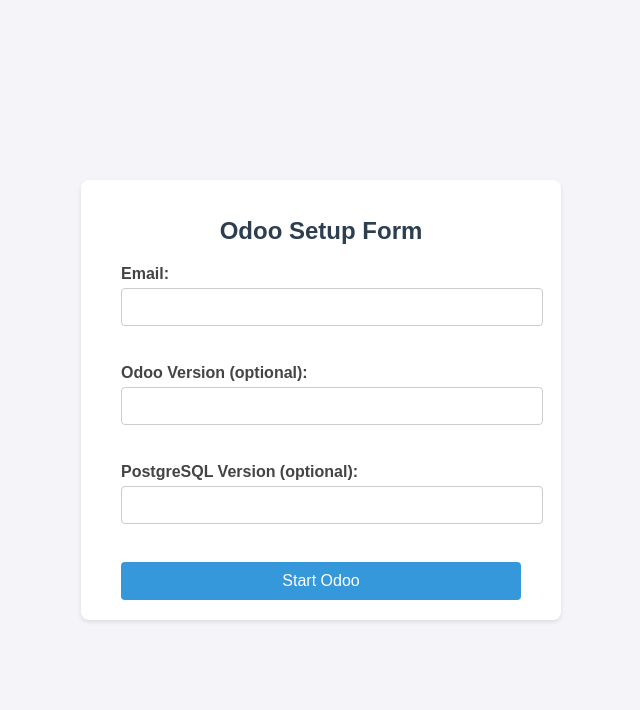
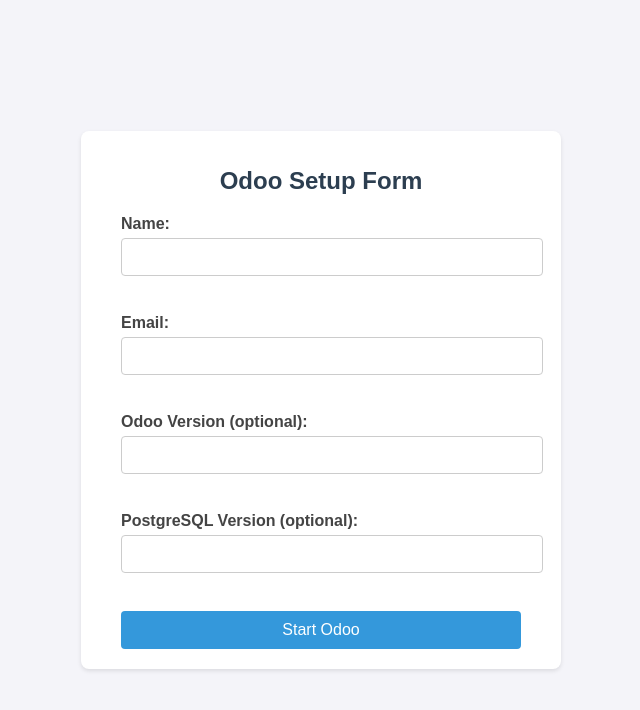
Before and after one commit to Drira22/odoo-vps-automatisation, a Flask app: page / in a window 1280 px wide. Shown: the top 710 px of the page, without its empty margins (319-959 px from the left). Run offline with Flask 3, Linux system fonts and the light colour scheme.

Commit message:
Automated Nginx configuration generation for new subdomains

```diff
--- a/app.py
+++ b/app.py
@@ -4,9 +4,12 @@
 import time
 from flask_mail import Mail, Message
 from celery import Celery
+import jinja2
+import ovh
 
 # Create the Mail instance
 mail = Mail()
+
 
 def create_app():
     app = Flask(__name__)
@@ -26,7 +29,9 @@
 
     return app
 
+
 app = create_app()
+
 
 def make_celery(app):
     celery = Celery(
@@ -44,12 +49,42 @@
     celery.Task = ContextTask
     return celery
 
+
 celery = make_celery(app)
 
+
+def create_nginx_config(subdomain, output_text):
+    try:
+        # Define the Nginx config path
+        nginx_config_path = f"/etc/nginx/sites-available/{subdomain}"
+
+        # write the config with elevated permissions
+        echo_process = subprocess.Popen(['sudo', 'tee', nginx_config_path], stdin=subprocess.PIPE,
+                                        stdout=subprocess.PIPE, stderr=subprocess.PIPE)
+        stdout, stderr = echo_process.communicate(input=output_text.encode())
+
+        if echo_process.returncode != 0:
+            print(f"Failed to write Nginx config: {stderr.decode()}")
+        else:
+            print(f"Nginx config file created: {nginx_config_path}")
+
+        # Symlink to sites-enabled with `sudo`
+        nginx_enabled_path = f"/etc/nginx/sites-enabled/{subdomain}"
+        if not os.path.exists(nginx_enabled_path):
+            subprocess.run(['sudo', 'ln', '-s', nginx_config_path, nginx_enabled_path], check=True)
+
+        # Reload Nginx with `sudo`
+        subprocess.run(['sudo', 'nginx', '-s', 'reload'], check=True)
+
+    except Exception as e:
+        print(f"Error writing Nginx config: {e}")
+
+
 @celery.task
-def create_docker_containers(odoo_version, postgres_version, user_email):
+def create_docker_containers(odoo_version, postgres_version, user_email, user_name):
     # Run the shell script to create containers
-    process = subprocess.Popen(['./start-odoo.sh', odoo_version, postgres_version], stdout=subprocess.PIPE, stderr=subprocess.PIPE)
+    process = subprocess.Popen(['./start-odoo.sh', odoo_version, postgres_version], stdout=subprocess.PIPE,
+                               stderr=subprocess.PIPE)
     stdout, stderr = process.communicate()
 
     if process.returncode != 0:
@@ -70,14 +105,48 @@
     while not os.path.exists(signal_file):
         time.sleep(1)  # Check every second
 
+    # Create the subdomain using the OVH API
+    client = ovh.Client(
+        endpoint='ovh-eu',
+        application_key='a8b1192f4fc8e8bc',
+        application_secret='de915d69df597c10a0ac9c78136b93c7',
+        consumer_key='a32112375888cff5d006fd91a67869bc'
+    )
+
+    subdomain = f"{user_name}.exploit-consult.com"
+    try:
+        client.post('/domain/zone/exploit-consult.com/record',
+                    fieldType='A',
+                    subDomain=user_name,
+                    target='51.75.253.214')  # Replace with your VPS IP
+        client.post('/domain/zone/exploit-consult.com/refresh')
+    except ovh.exceptions.APIError as e:
+        return f"Failed to create subdomain: {str(e)}"
+
+    # Create Nginx configuration dynamically
+    template_loader = jinja2.FileSystemLoader(searchpath="./")
+    template_env = jinja2.Environment(loader=template_loader)
+    template_file = "nginx_template"
+    template = template_env.get_template(template_file)
+
+    # Generate the configuration file
+    output_text = template.render(subdomain=subdomain, odoo_port=odoo_port)
+
+    # Call the function to create the Nginx config and reload it
+    create_nginx_config(subdomain, output_text)
+
     # Send URL via email
-    msg = Message("Your Odoo Instance is Ready",
-                  sender="khalildrira61@gmail.com",
-                  recipients=[user_email])
-    msg.body = f"Your Odoo instance is ready at http://vps-8c27c89c.vps.ovh.net:{odoo_port}"
-    mail.send(msg)
+    try:
+        msg = Message("Your Odoo Instance is Ready",
+                      sender="khalildrira61@gmail.com",
+                      recipients=[user_email])
+        msg.body = f"Your Odoo instance is ready at http://{subdomain}"
+        mail.send(msg)
+    except Exception as e:
+        print(f"Failed to send email: {e}")
 
-    return f"Odoo instance setup complete on port {odoo_port}."
+    return f"Odoo instance setup complete on port {odoo_port} with subdomain {subdomain}."
+
 
 @app.route('/', methods=['GET', 'POST'])
 def index():
@@ -85,9 +154,10 @@
         odoo_version = request.form.get('odoo_version', 'latest')  # Default to 'latest' if not provided
         postgres_version = request.form.get('postgres_version', 'latest')  # Default to 'latest' if not provided
         user_email = request.form['email']
+        user_name = request.form['name']
 
         # Start the background task
-        create_docker_containers.delay(odoo_version, postgres_version, user_email)
+        create_docker_containers.delay(odoo_version, postgres_version, user_email, user_name)
 
         return "The setup process has started. You'll receive an email once it's complete."
 
--- a/docker-compose.yml
+++ b/docker-compose.yml
@@ -26,7 +26,7 @@
       - ./init-db/filestore:/tmp
     networks:
       - odoo_network
-    container_name: odoo-8070
+    container_name: odoo-8071
     restart: on-failure
 
 
--- a/static/styles.css
+++ b/static/styles.css
@@ -1,5 +1,3 @@
-/* styles.css */
-
 /* General body styling */
 body {
     font-family: Arial, sans-serif;
@@ -41,7 +39,9 @@
 
 /* Form input styling */
 form input[type="text"],
-form input[type="email"] {
+form input[type="email"],
+form input[type="password"],
+form input[type="number"] {
     width: 100%;
     padding: 10px;
     margin-bottom: 20px;
--- a/templates/index.html
+++ b/templates/index.html
@@ -8,6 +8,9 @@
     <div class="container">
         <h1>Odoo Setup Form</h1>
         <form action="/" method="post" onsubmit="showLoadingMessage()">
+            <label for="name">Name:</label>
+            <input type="text" id="name" name="name" required><br><br>
+
             <label for="email">Email:</label>
             <input type="email" id="email" name="email" required><br><br>
 
```
Also changed, not shown: 5 other files.
